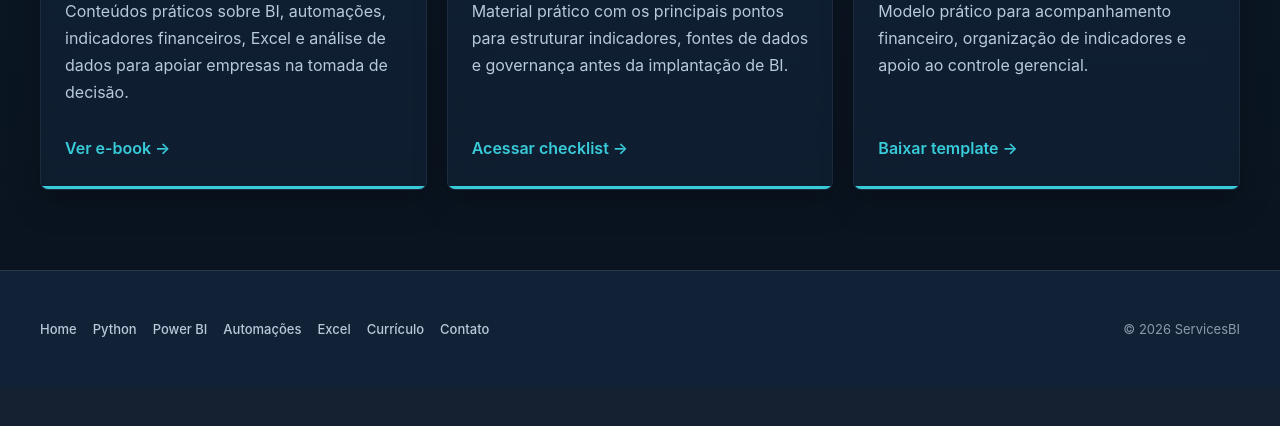
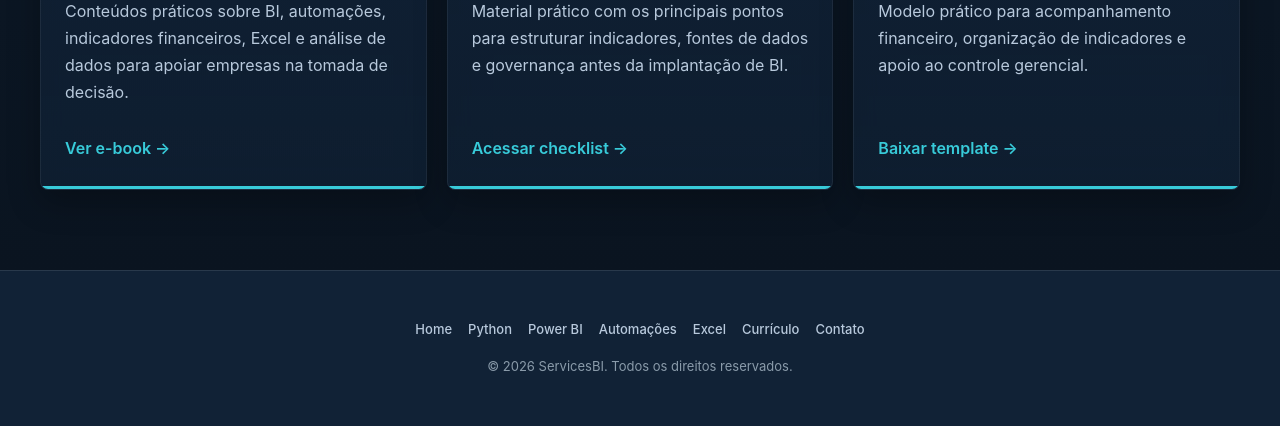
Before and after one commit to ServicesBI/site_servicesbi, a Django app: page / in a window 1280 px wide. Shown: the part 4321-4747 px from the top of the page. Before the commit the page ends 4658 px from the top, so only its background shows below. Run offline with Django 5.2, Linux system fonts and the light colour scheme; some libraries are stand-ins or nearby versions.

Commit message:
Ajusta alinhamento do footer

```diff
--- a/cloudflare_dist/automacoes/index.html
+++ b/cloudflare_dist/automacoes/index.html
@@ -344,7 +344,7 @@
             <a href="/contato/">Contato</a>
         </nav>
 
-        <p class="site-footer__meta">© 2026 ServicesBI</p>
+        <p class="site-footer__meta">© 2026 ServicesBI. Todos os direitos reservados.</p>
     </div>
 </footer>
 
--- a/cloudflare_dist/contato/index.html
+++ b/cloudflare_dist/contato/index.html
@@ -204,7 +204,7 @@
             <a href="/contato/">Contato</a>
         </nav>
 
-        <p class="site-footer__meta">© 2026 ServicesBI</p>
+        <p class="site-footer__meta">© 2026 ServicesBI. Todos os direitos reservados.</p>
     </div>
 </footer>
 
--- a/cloudflare_dist/curriculo/index.html
+++ b/cloudflare_dist/curriculo/index.html
@@ -359,7 +359,7 @@
             <a href="/contato/">Contato</a>
         </nav>
 
-        <p class="site-footer__meta">© 2026 ServicesBI</p>
+        <p class="site-footer__meta">© 2026 ServicesBI. Todos os direitos reservados.</p>
     </div>
 </footer>
 
--- a/cloudflare_dist/excel/index.html
+++ b/cloudflare_dist/excel/index.html
@@ -344,7 +344,7 @@
             <a href="/contato/">Contato</a>
         </nav>
 
-        <p class="site-footer__meta">© 2026 ServicesBI</p>
+        <p class="site-footer__meta">© 2026 ServicesBI. Todos os direitos reservados.</p>
     </div>
 </footer>
 
--- a/cloudflare_dist/index.html
+++ b/cloudflare_dist/index.html
@@ -606,7 +606,7 @@
             <a href="/contato/">Contato</a>
         </nav>
 
-        <p class="site-footer__meta">© 2026 ServicesBI</p>
+        <p class="site-footer__meta">© 2026 ServicesBI. Todos os direitos reservados.</p>
     </div>
 </footer>
 
--- a/cloudflare_dist/power-bi/index.html
+++ b/cloudflare_dist/power-bi/index.html
@@ -344,7 +344,7 @@
             <a href="/contato/">Contato</a>
         </nav>
 
-        <p class="site-footer__meta">© 2026 ServicesBI</p>
+        <p class="site-footer__meta">© 2026 ServicesBI. Todos os direitos reservados.</p>
     </div>
 </footer>
 
--- a/cloudflare_dist/python/index.html
+++ b/cloudflare_dist/python/index.html
@@ -376,7 +376,7 @@
             <a href="/contato/">Contato</a>
         </nav>
 
-        <p class="site-footer__meta">© 2026 ServicesBI</p>
+        <p class="site-footer__meta">© 2026 ServicesBI. Todos os direitos reservados.</p>
     </div>
 </footer>
 
--- a/static/css/footer.css
+++ b/static/css/footer.css
@@ -9,14 +9,15 @@
     margin-inline: auto;
     padding-block: var(--space-12);
     display: flex;
+    flex-direction: column;
     align-items: center;
-    justify-content: space-between;
-    gap: var(--space-6);
+    gap: var(--space-4);
 }
 
 .site-footer__nav {
     display: flex;
     flex-wrap: wrap;
+    justify-content: center;
     gap: var(--space-4);
 }
 
@@ -40,8 +41,5 @@
 @media (max-width: 640px) {
     .site-footer__inner {
         width: min(100% - var(--space-4), var(--container-xl));
-        align-items: flex-start;
-        flex-direction: column;
-        gap: var(--space-4);
     }
 }
--- a/templates/includes/footer.html
+++ b/templates/includes/footer.html
@@ -10,6 +10,6 @@
             <a href="{% url 'pages:contato' %}">Contato</a>
         </nav>
 
-        <p class="site-footer__meta">© 2026 ServicesBI</p>
+        <p class="site-footer__meta">© 2026 ServicesBI. Todos os direitos reservados.</p>
     </div>
 </footer>
```
Also changed, not shown: cloudflare_dist/static/css/footer.css (+3 -5 lines).
